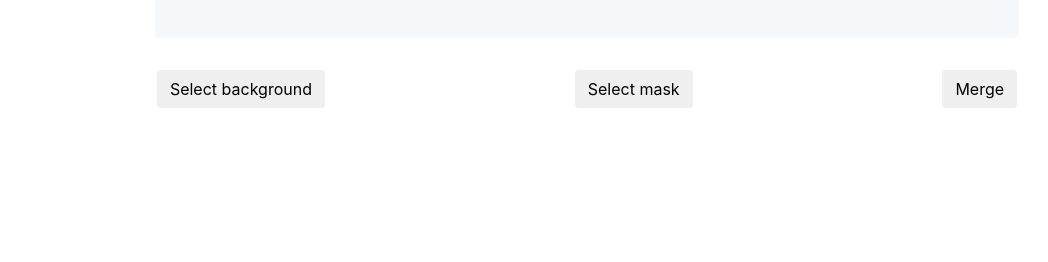
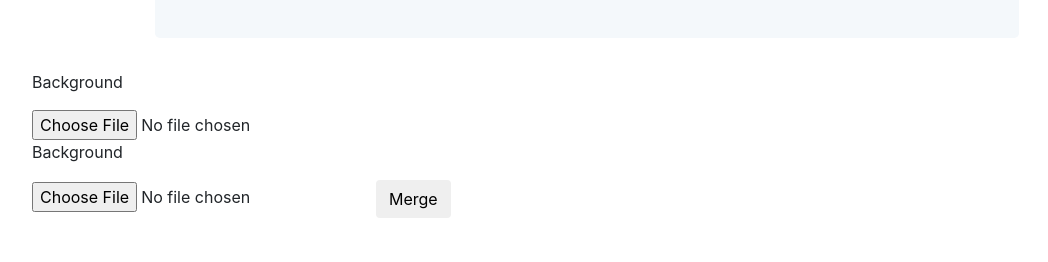
Before and after one commit to ArtMpGit/pictures-overlay, an Angular app: page / in a window 1280 px wide. Shown: the part 451-713 px from the top of the page, without its empty margins (53-1101 px from the left). Built offline with nearby package versions, Linux system fonts and the light colour scheme.

Commit message:
refactoring in html and component

```diff
--- a/package.json
+++ b/package.json
@@ -1,6 +1,6 @@
 {
   "name": "sobreposicao",
-  "version": "1.0.0",
+  "version": "1.1.0",
   "license": "MIT",
   "scripts": {
     "ng": "ng",
--- a/src/app/imgs/imgs.component.html
+++ b/src/app/imgs/imgs.component.html
@@ -7,17 +7,16 @@
     </div>
   </div>
 
-  <div class="buttons-flex">
+  <p for="background">Background</p>
+  <input id="background" placeholder="Select background" (change)="uploadImg($event.target.files)" type="file" required>
 
-    <button class="btn btn-default" (click)="background = true; fileInput.click()">Select background</button>
-    <input #fileInput (change)="uploadImg($event.target.files)" type="file" style="display: none" required>
 
-    <button class="btn btn-default" (click)="fileMaskInput.click()">Select mask</button>
-    <input #fileMaskInput (change)="uploadImg($event.target.files)" type="file" style="display: none" required>
+  <p for="background">Background</p>
+  <input id="background" placeholder="Select mask" (change)="uploadMask($event.target.files)" type="file" required>
 
-    <button class="btn btn-default" (click)="mergeImgs()" >Merge</button>
+  <button class="btn btn-default" (click)="mergeImgs()">Merge</button>
 
-  </div>
+
   <div class="canvas-flex">
     <canvas #canvas></canvas>
   </div>
--- a/src/app/imgs/imgs.component.ts
+++ b/src/app/imgs/imgs.component.ts
@@ -12,13 +12,13 @@ export class ImgsComponent implements OnInit {
 
   defaultLink: string = "https://www.arab-security.com/wp-content/uploads/2015/09/default-placeholder-600x600.png";
 
+  fileImg;
   selectedImg = new Image();
   selectedMask = new Image();
-
-  background: boolean = false;
+  readerImg = new FileReader();
+  readerBackground = new FileReader();
 
   downloadUrl: string;
-  reader = new FileReader();
 
   constructor() { }
 
@@ -26,29 +26,27 @@ export class ImgsComponent implements OnInit {
     this.selectedImg.src = this.defaultLink;
     this.selectedMask.src = this.defaultLink;
 
-    this.reader.onload = (event: any) => {
-
-      if(this.background) {
+    this.readerImg.onload = (event: any) => {
       this.selectedImg.src = event.target.result;
-        this.background = false;
     }
-      else this.selectedMask.src = event.target.result;
+    this.readerBackground.onload = (event: any) => {
+      this.selectedMask.src = event.target.result;
     }
   }
 
+  uploadImg(file: FileList) {
+    this.readerImg.readAsDataURL(file.item(0));
+  }
 
-
-  uploadImg(file: FileList) {
-
-    this.reader.readAsDataURL(file.item(0));
+  uploadMask(file: FileList) {
+    this.readerBackground.readAsDataURL(file.item(0));
   }
 
   mergeImgs() {
-    if(!this.validateSelection()){
+
+    if (this.validateSelection()) {
       alert("Both background and mask must be selected");
     }
-
-    else {
 
     let canvas: HTMLCanvasElement = this.canvas.nativeElement;
     let context = canvas.getContext('2d');
@@ -63,15 +61,10 @@ export class ImgsComponent implements OnInit {
 
   }
 
-  }
-
   validateSelection(): boolean {
 
-    if
-    (this.selectedImg.src === this.defaultLink || this.selectedMask.src === this.defaultLink)
-    return false;
+    return this.selectedImg.src === this.defaultLink || this.selectedMask.src === this.defaultLink;
 
-    else return true;
   }
 
   resetImages() {
```
Also changed, not shown: 2 other files (tests, documents, lock files or other folders). Lines whose indentation alone changed are shown as unchanged.
